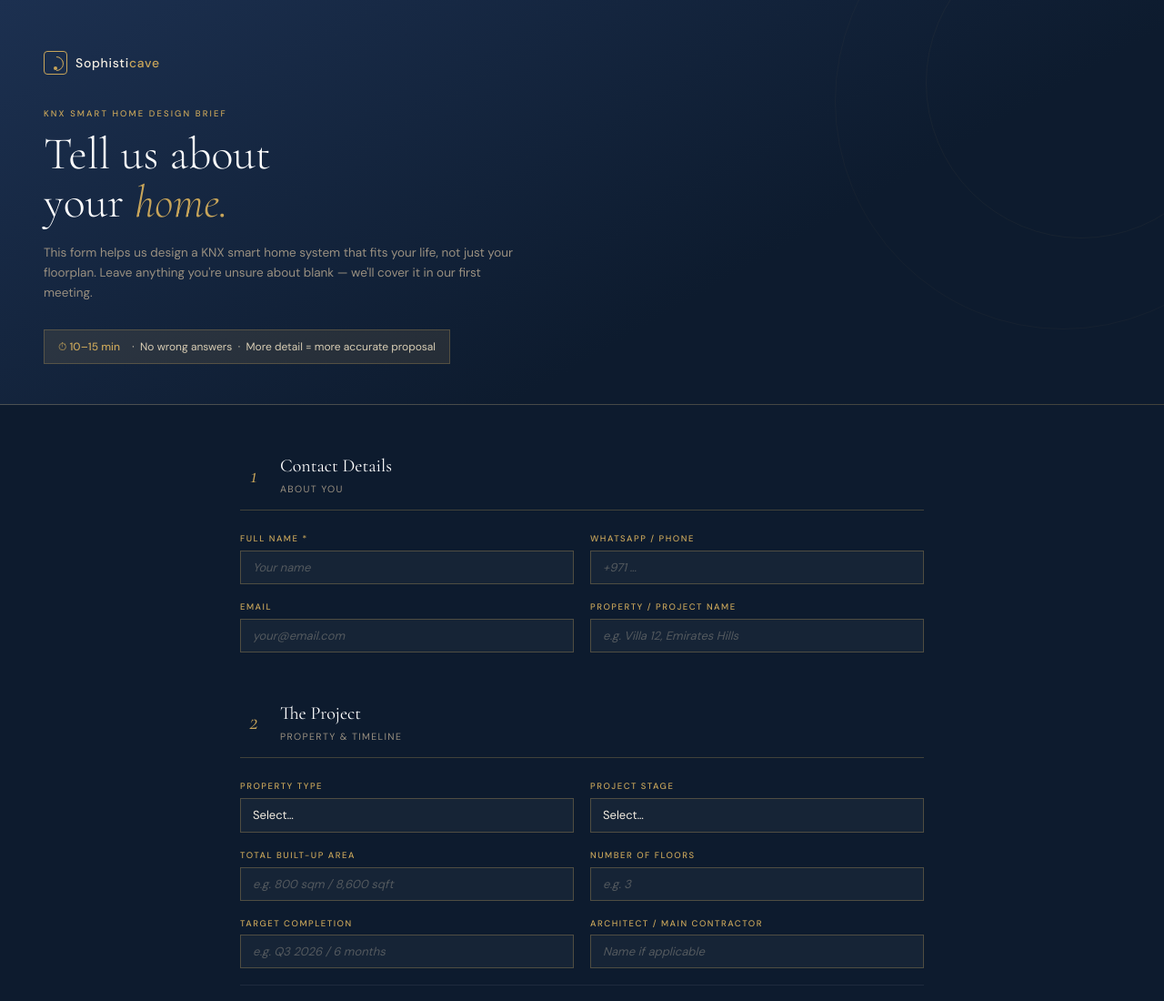
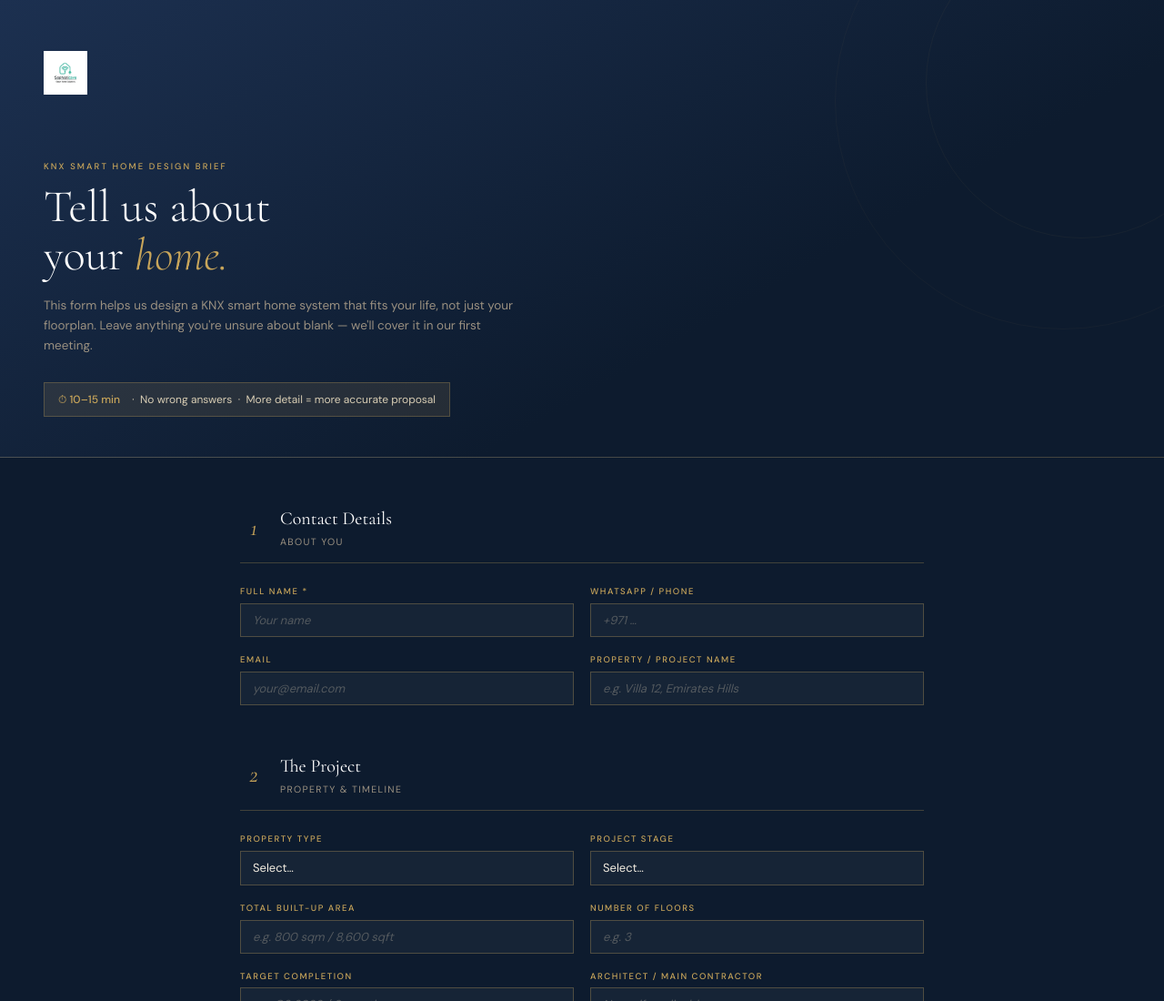
Before and after one commit to walid-khawaja/knx-questionnaire, a plain HTML site: page index.html in a window 1280 px wide. Shown: the top 1100 px of the page at 91% size. Drawn offline with nearby package versions, Linux system fonts and the light colour scheme.

Commit message:
Add Sophisticave logo to questionnaire header

```diff
--- a/index.html
+++ b/index.html
@@ -163,8 +163,7 @@ hr.div{border:none;border-top:1px solid var(--border);margin:18px 0}
 <!-- COVER -->
 <div class="cover">
   <div class="brand">
-    <div class="bmark"></div>
-    <div class="bname">Sophisti<em>cave</em></div>
+    <img src="logo.jpg" alt="Sophisticave" style="height:48px;margin-bottom:36px;z-index:1;position:relative;display:block">
   </div>
   <div class="eyebrow">KNX Smart Home Design Brief</div>
   <h1>Tell us about<br>your <em>home.</em></h1>
```
Also changed, not shown: logo.jpg (added).
